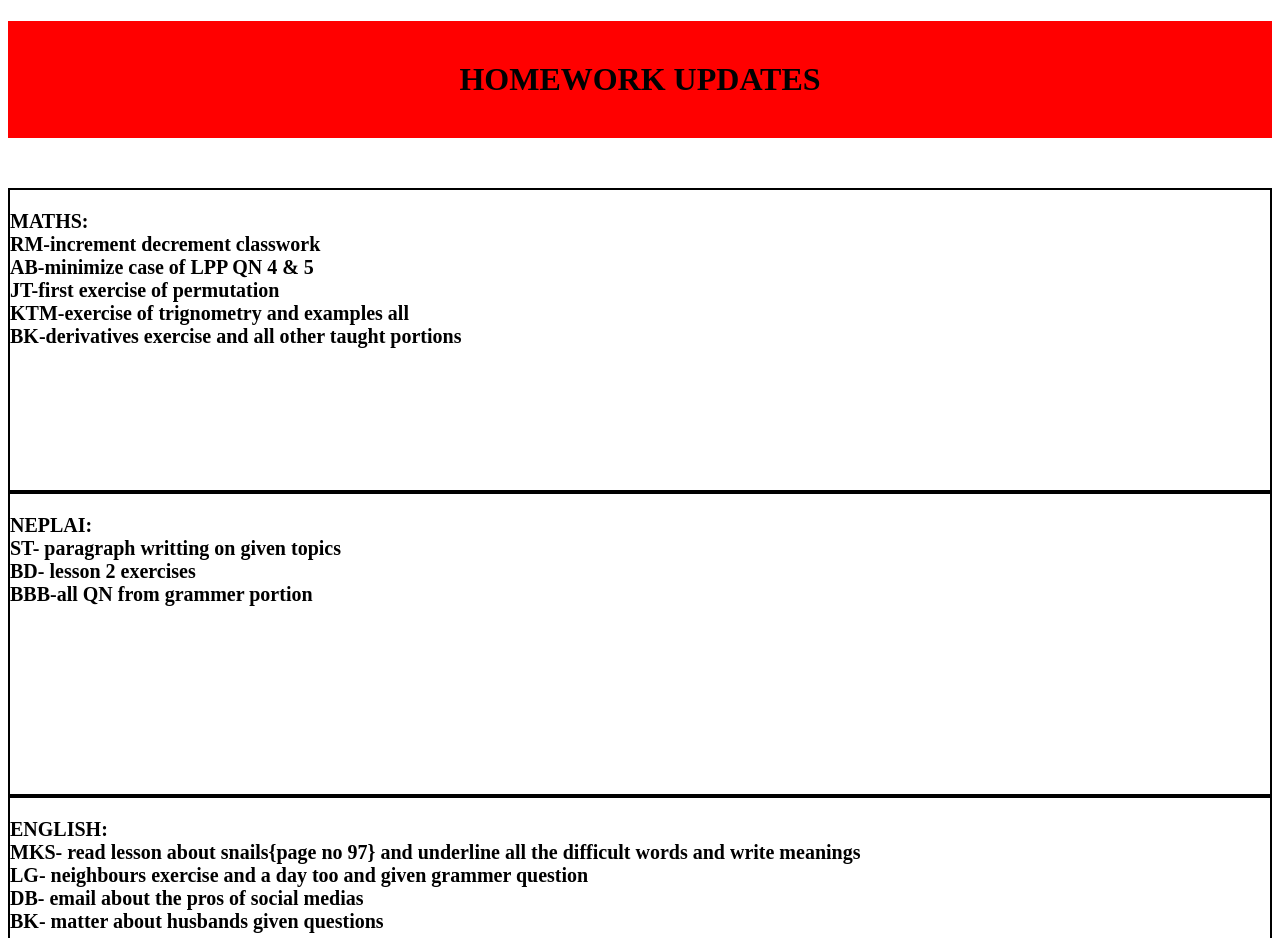
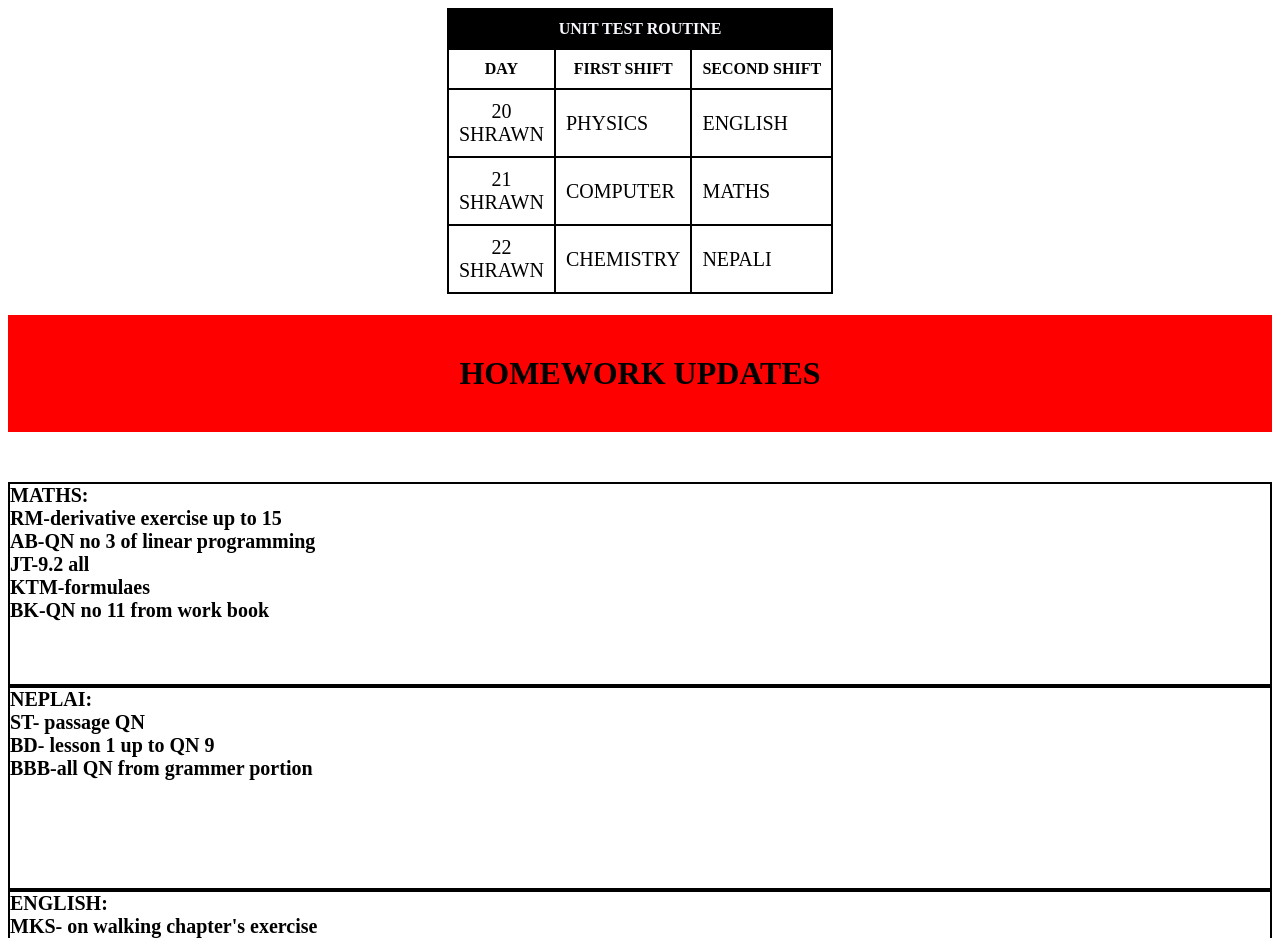
Before and after one commit to ANMOL3455/M13-pcACTV.com, a plain HTML site: page hw.html in a window 1280 px wide. Shown: the top 938 px of the page. Drawn offline with Linux system fonts and the light colour scheme.

Commit message:
Update hw.html

```diff
--- a/hw.html
+++ b/hw.html
@@ -4,14 +4,14 @@
 <head>
 	<meta charset="utf-8">
 	<meta name="viewport" content="width=device-width, initial-scale=1">
-	<title>HOMEWORKS</title>
+	<title>anmol saps</title>
 	<style type="text/css">
 		.main{
 
 			margin-top: 50px;
 		}
 		.sub{
-			height: 300px;
+			height: 200px;
 			border: 2px solid black;
 			font-size: 20px;
 			font-weight: bold;
@@ -21,9 +21,18 @@ h1{
 	background: red;
 	padding: 40px;
 }
-		.same{
 
-		}
+
+table,td,th,tr{
+	border:2px solid black;
+	border-collapse: collapse;
+	padding :10px;
+}
+td{
+	font-size: 20px;
+}
+
+
 
 	</style>
 </head>
@@ -42,6 +51,42 @@ s0.parentNode.insertBefore(s1,s0);
 <!--End of Tawk.to Script-->
 <body>
 
+
+
+<table align="center">
+	<tr>
+		<th colspan="3" style="background: black; color: ghostwhite;">UNIT TEST ROUTINE </th>
+	</tr>
+	<tr>
+		<th>DAY</th>
+		<th>FIRST SHIFT</th>
+		<th>SECOND SHIFT</th>
+	</tr>
+	<tr>
+<td align="center">20
+	<br>
+	SHRAWN
+</td>
+		<td>PHYSICS</td>
+		<td>ENGLISH</td>
+	</tr>
+	<tr>
+<td align="center">21
+	<br>
+	SHRAWN
+</td>
+		<td>COMPUTER</td>
+		<td>MATHS</td>
+	</tr>
+	<tr>
+<td align="center">22
+	<br>
+	SHRAWN
+</td>
+		<td>CHEMISTRY</td>
+		<td>NEPALI</td>
+	</tr>
+</table>
 <h1 align="center">HOMEWORK UPDATES</h1>
 
 
@@ -51,47 +96,47 @@ s0.parentNode.insertBefore(s1,s0);
 
 <div class="sub">
 
-	<p class="same">MATHS:<br>
+	MATHS:<br>
 
-	RM-increment decrement classwork<br>
+	RM-derivative exercise up to 15<br>
 
-	AB-minimize case of LPP QN 4 & 5 <br>
+	AB-QN no 3 of linear programming<br>
 
-	JT-first exercise of permutation<br>
+	JT-9.2 all<br>
 
-	KTM-exercise of trignometry and examples all<br>
+	KTM-formulaes<br>
 
-	BK-derivatives exercise and  all other taught portions
+	BK-QN no 11 from work book
 
 
-</p>
+
 </div>
 <div class="sub">
 
-<p class="same">NEPLAI:<br>
+NEPLAI:<br>
 
-ST- paragraph writting on given topics<br>
+ST- passage QN<br>
 
-BD- lesson 2 exercises<br>
+BD- lesson 1 up to QN 9<br>
 
 BBB-all QN from grammer portion<br>
-</p>
+
 </div>
 <div class="sub">
-	<p class="same">ENGLISH:<br>
+	ENGLISH:<br>
 
-	MKS- read lesson about snails{page no 97} and underline all the difficult words and write meanings <br>
+	MKS- on walking chapter's exercise <br>
 
-	LG- neighbours exercise and a day too and given grammer question<br>
+	LG- neighbours ----<br>
 
 	DB- email about the pros of social medias<br>
 
-	BK- matter about husbands given questions<br>
-	</p>
+	BK- matter about husbands----<br>
+
 </div>
 <div class="sub">
 
-<p class="same">CHEMISTRY:<br>
+CHEMISTRY:<br>
 SSG-alcohols------<br>
 
 SB- all structural isomers of given compound and related question<br>
@@ -103,27 +148,28 @@ NS-calculation of degree of ionization and it's relations<br>
 RBK-nitro compounds---<br>
 
 AD-complex compounds---
-</p>
+
 </div>
 <div class="sub">
 
-<p class="same">
+
 	PHYSICS:<br>
-	SJ-circuits of diode board test up to full wave bridge<br>
-	KP-test of acceleration,displacement and velocity equation of SHM<br>
-	PS-tutorial and question given<br>
-	AG-meter bridge
-</p>
+	SJ-circuits of diode board test<br>
+	KP-about SHM<br>
+	PS-tutorial<br>
+	AG-three question if you can
 </div>
 <div class="sub">
 
-<p class="same">
+
 	COMPUTER:<br>
 	GB-complete notes<br>
-	SB-communication<br>
-	DA-practice recurtion in C
-</p>
+	SB-networking<br>
+	DA-programs from 41 to 51 in book
 </div>
+
+
+
 
 
 
```
